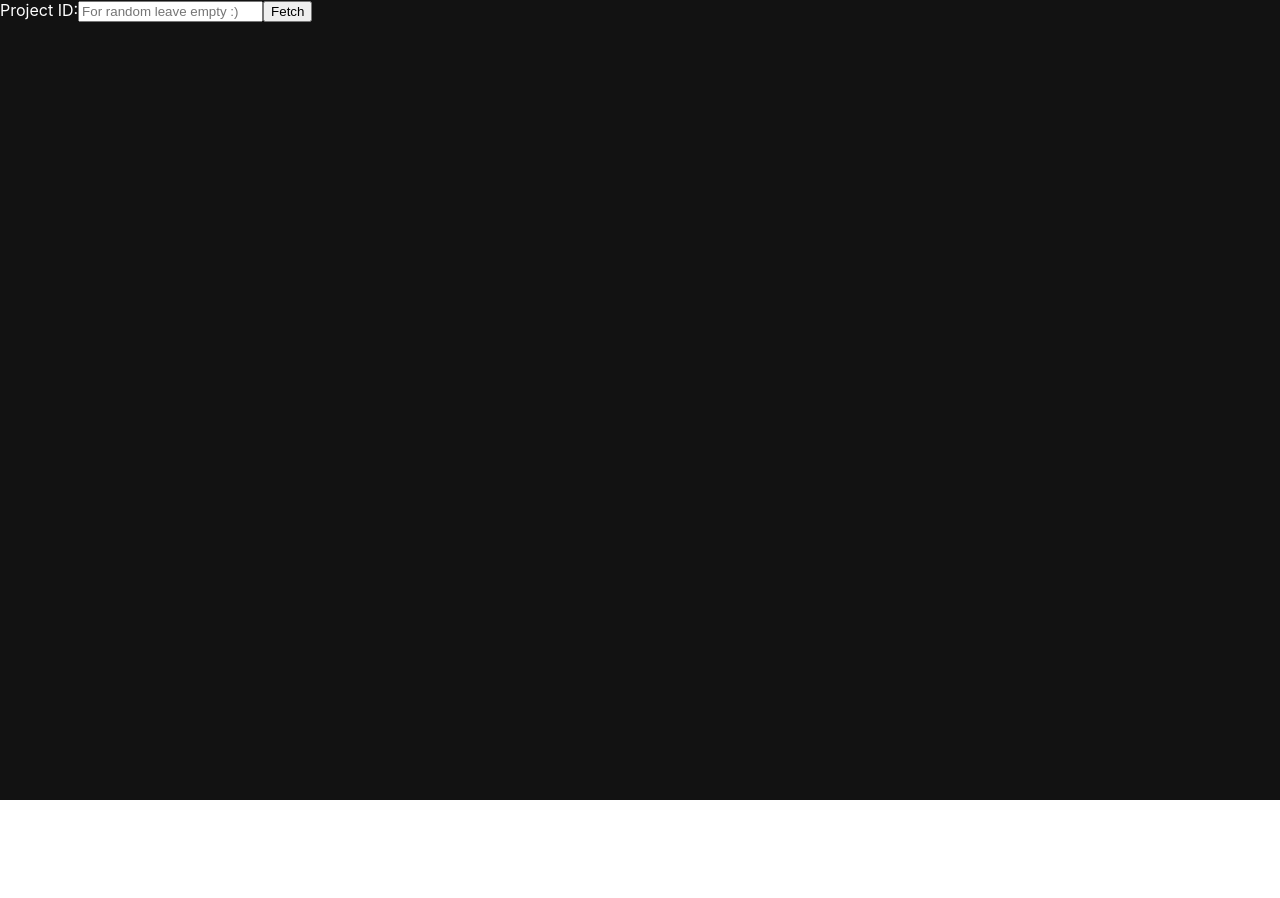
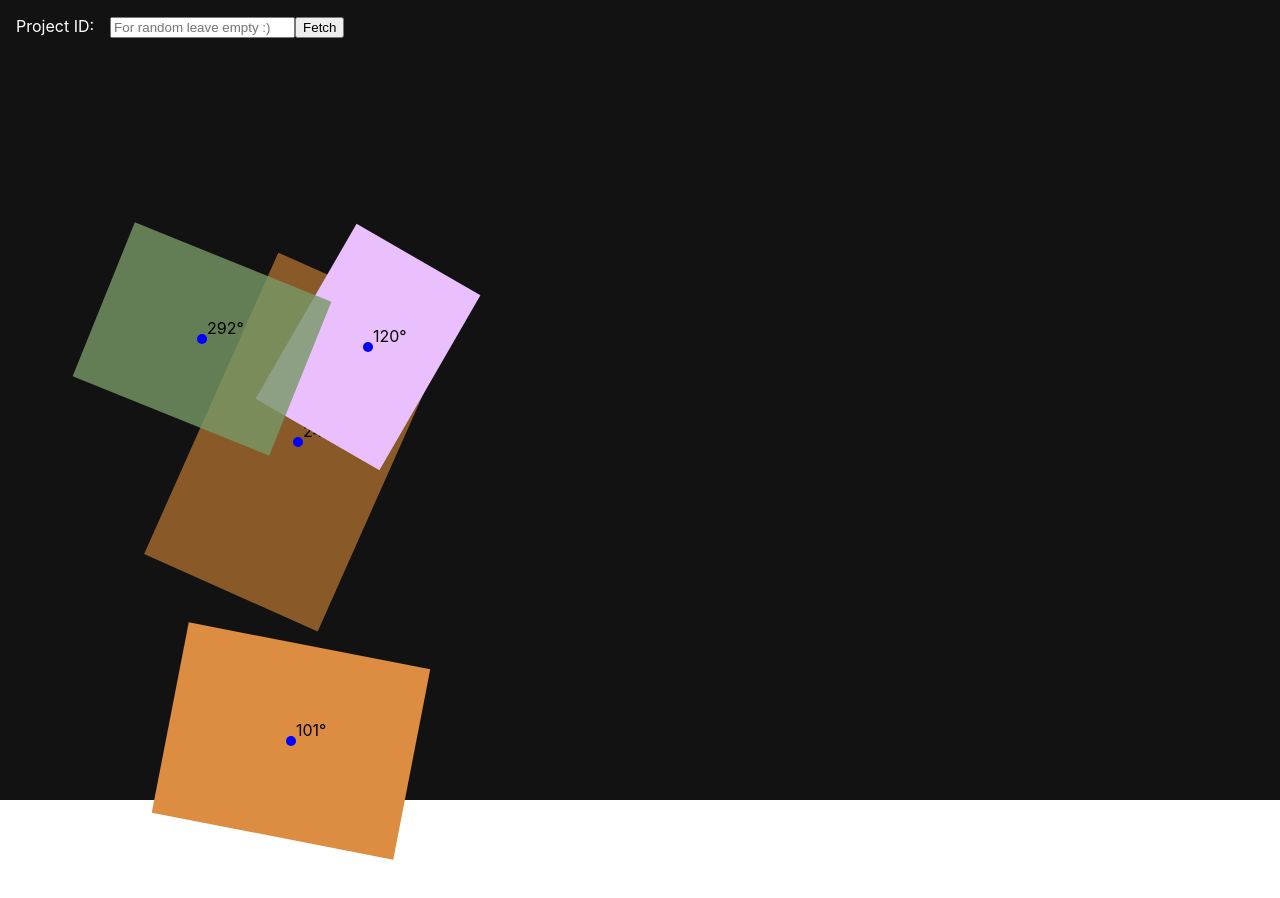
Before and after one commit to macianga/rectangle-renderer, a React (Vite) app: page / in a window 1280 px wide. Shown: the top 898 px of the page. Before the commit the page ends 826 px from the top, so only its background shows below. Built offline with nearby package versions, Linux system fonts and the light colour scheme.

Commit message:
draw rectangles on the screen

```diff
--- a/src/App.css
+++ b/src/App.css
@@ -9,3 +9,17 @@
 
 body{
 }
+
+.input-section{
+    padding-top: 1rem;
+    padding-left: 1rem;
+}
+
+.input-description{
+    margin-right: 1rem;
+}
+
+.svg-rectangles{
+    height: 90%;
+    width: 100%;
+}
--- a/src/App.tsx
+++ b/src/App.tsx
@@ -1,17 +1,25 @@
 import './App.css'
-import {useState} from "react";
+import {useEffect, useState} from "react";
+import {getProject} from "./utils/apiHelpers";
 
 function App() {
   const [projectIdInput, setProjectIdInput] = useState("")
+  const [project, setProject] = useState(getProject());
+
+
+  useEffect(() => {
+    // console.log(project.project.items)
+  }, [])
 
   const buttonClicked = () => {
     console.log("asd");
+    //translate(${-rect.width / 2}, ${-rect.height / 2})
   }
 
   return (
     <div className="main-content">
-      <div className="inputs">
-        <span>
+      <div className="input-section">
+        <span className="input-description">
           Project ID:
         </span>
         <input
@@ -25,7 +33,27 @@ function App() {
         >Fetch
         </button>
       </div>
-      <svg height="100%" width="100%">
+      <svg className="svg-rectangles" style={{width: project.project.width, height: project.project.height}}>
+        {
+          project.project.items?.map((rect) => {
+            return (
+              <>
+                <rect
+                  key={rect.id}
+                  x={rect.x - rect.width/2}
+                  y={rect.y - rect.height/2}
+                  width={rect.width}
+                  height={rect.height}
+                  style={{fill: rect.color}}
+                  transform={`rotate(${rect.rotation} ${rect.x} ${rect.y})`}
+                />
+                <ellipse key={rect.id + "e"} cx={rect.x} cy={rect.y} rx={5} ry={5} style={{fill: "blue"}}/>
+                <text key={rect.id + "t"} x={rect.x + 5} y={rect.y - 5} className="small">{rect.rotation}°</text>
+              </>
+            )
+
+          })
+        }
       </svg>
     </div>
   )
--- /dev/null
+++ b/src/utils/apiHelpers.ts
@@ -0,0 +1,74 @@
+type ProjectRoot = {
+  id: string;
+  project: Project;
+}
+type Project = {
+  id: string;
+  name: string;
+  width: number;
+  height: number;
+  items?: (RectangleEntity)[] | null;
+}
+type RectangleEntity = {
+  id: string;
+  color: string;
+  rotation: number;
+  x: number;
+  y: number;
+  width: number;
+  height: number;
+}
+
+export type Rectangle = RectangleEntity
+
+export const getProject = (): ProjectRoot => {
+  // console.log("got project");
+  const project = {
+    "id": "ckz46kr4d000709l3auj48jst-2272888977173997",
+    "project": {
+      "id": "ckz46kr4d000709l3auj48jst-2272888977173997",
+      "name": "constitutional_harlequin_lark",
+      "width": 496,
+      "height": 922,
+      "items": [
+        {
+          "id": "$177",
+          "color": "#895a27",
+          "rotation": 24,
+          "x": 298,
+          "y": 404,
+          "width": 190,
+          "height": 330
+        },
+        {
+          "id": "$18",
+          "color": "#e9bffe",
+          "rotation": 120,
+          "x": 368,
+          "y": 309,
+          "width": 202,
+          "height": 143
+        },
+        {
+          "id": "$151",
+          "color": "#796c",
+          "rotation": 292,
+          "x": 202,
+          "y": 301,
+          "width": 166,
+          "height": 212
+        },
+        {
+          "id": "$77",
+          "color": "#dd8d41",
+          "rotation": 101,
+          "x": 291,
+          "y": 703,
+          "width": 194,
+          "height": 246
+        }
+      ]
+    }
+  };
+  return project;
+}
--- /dev/null
+++ b/src/utils/utils.ts
@@ -0,0 +1,5 @@
+import {Rectangle} from "./apiHelpers";
+
+export const getBoundingBox = (rect: Rectangle)=>{
+
+}
```
